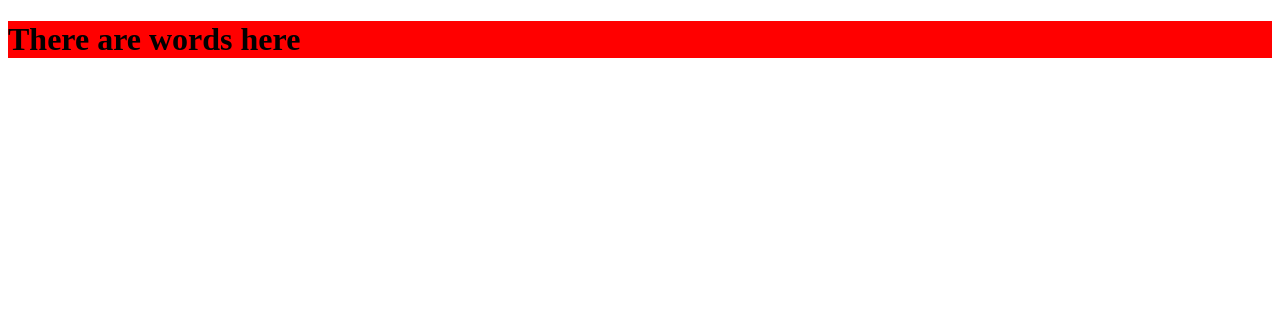
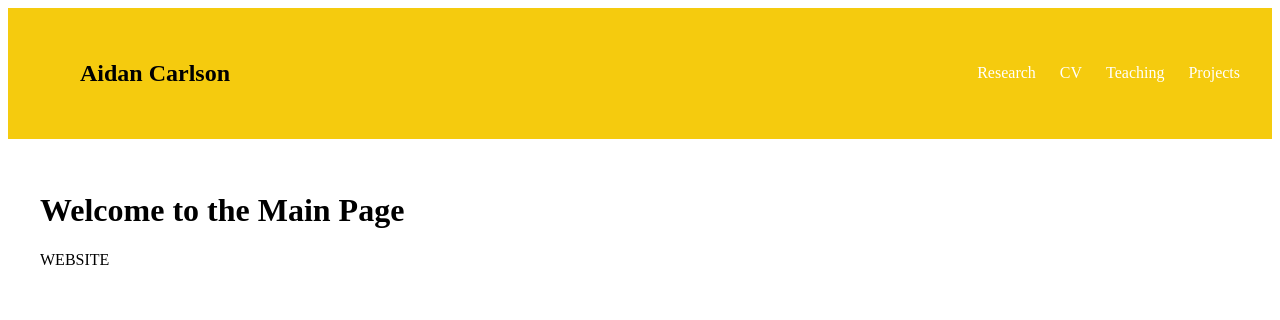
Before and after one commit to 22acarlson/22acarlson.github.io, a plain HTML site: page index.html in a window 1280 px wide. Drawn offline with Linux system fonts and the light colour scheme.

Commit message:
Skeleton created

```diff
--- /dev/null
+++ b/components/navbar.css
@@ -0,0 +1,23 @@
+.custom-navbar {
+    display: flex;
+    justify-content: space-between;
+    align-items: center;
+    background-color: rgb(245, 203, 14);
+    padding: 1rem 2rem;
+    color:#333 ;
+}
+.logo a {
+    color: rgb(0, 0, 0);
+    text-decoration: none;
+}
+
+.nav-links {
+    display: flex;
+    list-style: none;
+    gap: 1.5rem;
+}
+
+.nav-links a {
+    color: rgb(255, 255, 255);
+    text-decoration: none;
+}
--- a/index.html
+++ b/index.html
@@ -5,9 +5,23 @@
     <meta name="viewport" content="width=device-width, initial-scale=1.0">
     <title>Aidan Carlson</title>
 </head>
+<link rel="stylesheet" href="components/navbar.css">
+    <nav class="custom-navbar">
+        <ul class="logo"><a href="index.html"><h2>Aidan Carlson</h1></a></ul>
+        <ul class="nav-links">
+            <li><a href="components/Research.html">Research</a></li>
+            <li><a href="components/AIDANCARLSONCV2026.pdf">CV</a></li>
+            <li><a href="components/Teaching.html">Teaching</a></li>
+            <li><a href="components/Projects.html">Projects</a></li>
+        </ul>
+    </nav>
 <body>
-    <div style = "background-color: red">
-    <h1 style="color: black">There are words here</h1>
-    </div>
+    <!-- <div data-include="components/navbar.html"></div> -->
+    <main style="padding: 2rem;">
+        <h1>Welcome to the Main Page</h1>
+        <p>WEBSITE</p>
+    </main>
+
+    <!-- <script src="js/include.js"></script> -->
 </body>
 </html>
```
Also changed, not shown: components/Projects.html (added, +24 -0 lines), components/Research.html (added, +24 -0 lines), components/Teaching.html (added, +24 -0 lines), 1 other file.
